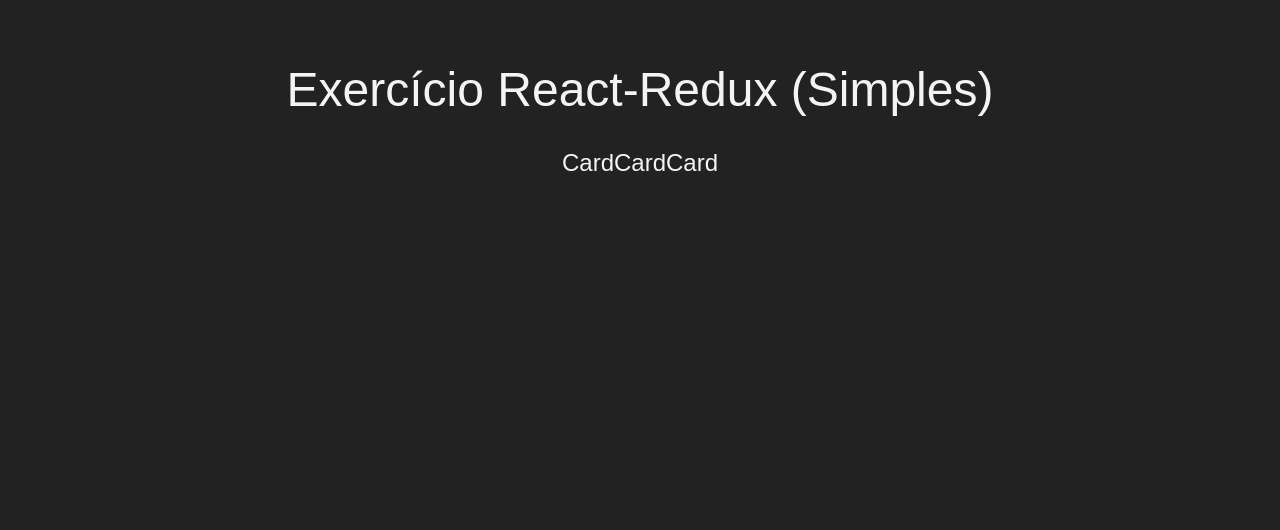
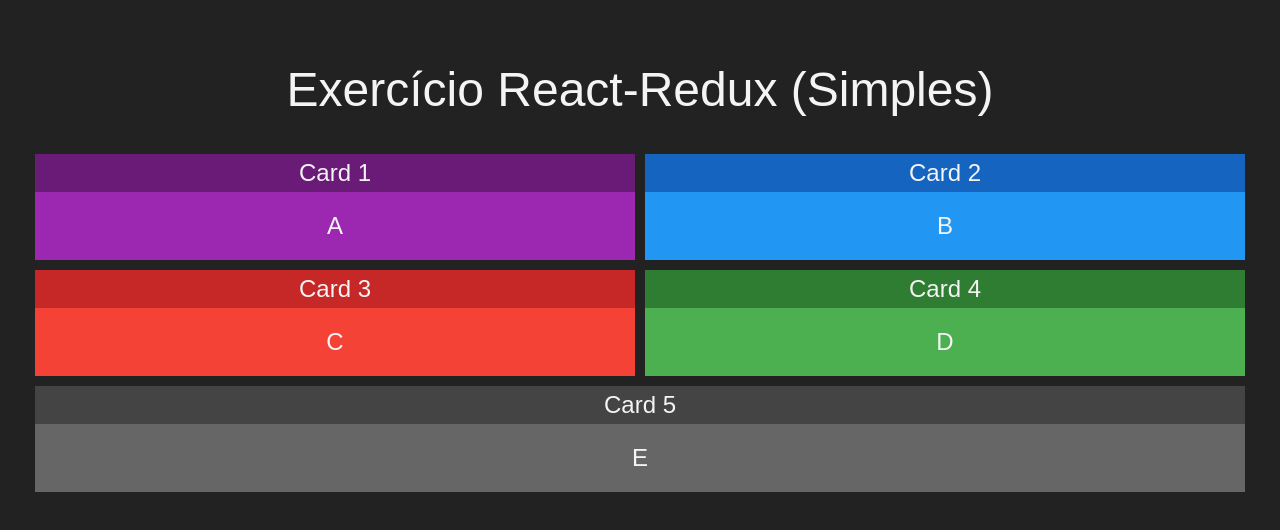
Before and after one commit to Henrique1204/Redux-Simples, a React (Create React App) app: page / in a window 1280 px wide. Shown: the top 530 px of the page. Built offline with nearby package versions, Linux system fonts and the light colour scheme.

Commit message:
Adicionar estrutura no componente Card

```diff
--- a/src/App.css
+++ b/src/App.css
@@ -7,9 +7,9 @@ body {
 }
 
 .App {
+    text-align: center;
     display: flex;
     flex-direction: column;
-    align-items: center;
 }
 
 h1 {
--- a/src/App.js
+++ b/src/App.js
@@ -10,9 +10,17 @@ const App = () => {
       <h1>Exercício React-Redux (Simples)</h1>
 
       <div className="linha">
-        <Card />
-        <Card />
-        <Card />
+        <Card title="Card 1" color="purple" >A</Card>
+        <Card title="Card 2" color="blue" >B</Card>
+      </div>
+
+      <div className="linha">
+        <Card title="Card 3" color="red" >C</Card>
+        <Card title="Card 4" color="green" >D</Card>
+      </div>
+
+      <div className="linha">
+        <Card title="Card 5" >E</Card>
       </div>
     </div>
   );
--- a/src/Componentes/Card/Card.jsx
+++ b/src/Componentes/Card/Card.jsx
@@ -2,10 +2,16 @@ import React from "react";
 // Importando estilos do componente.
 import estilos from "./Card.module.css";
 
-const Card = () => {
+const Card = ({ title, children, color }) => {
     return (
-        <div className={estilos.Card}>
-            Card
+        <div className={`${estilos.Card} ${estilos[color] || estilos.default}`}>
+            <div className={estilos.header}>
+                <span className={estilos.title} >{title}</span>
+            </div>
+
+            <div className={estilos.content}>
+                {children}
+            </div>
         </div>
     );
 };
--- a/src/Componentes/Card/Card.module.css
+++ b/src/Componentes/Card/Card.module.css
@@ -0,0 +1,36 @@
+.Card {
+    margin: 5px;
+    display: flex;
+    flex-direction: column;
+    flex: 1;
+}
+
+.header {
+    color: #F4F4F4;
+    display: flex;
+    justify-content: center;
+}
+
+.title {
+    padding: 5px;
+    flex: 1;
+}
+
+.content {
+    padding: 20px;
+}
+
+.default .header { background-color: #444; }
+.default .content { background-color: #666; }
+
+.red .header { background-color: #C62828; }
+.red .content { background-color: #F44336; }
+
+.green .header { background-color: #2E7D32; }
+.green .content { background-color: #4CAF50; }
+
+.blue .header { background-color: #1565C0; }
+.blue .content { background-color: #2196F3; }
+
+.purple .header { background-color: #6A1B78; }
+.purple .content { background-color: #9C27B0; }
```
